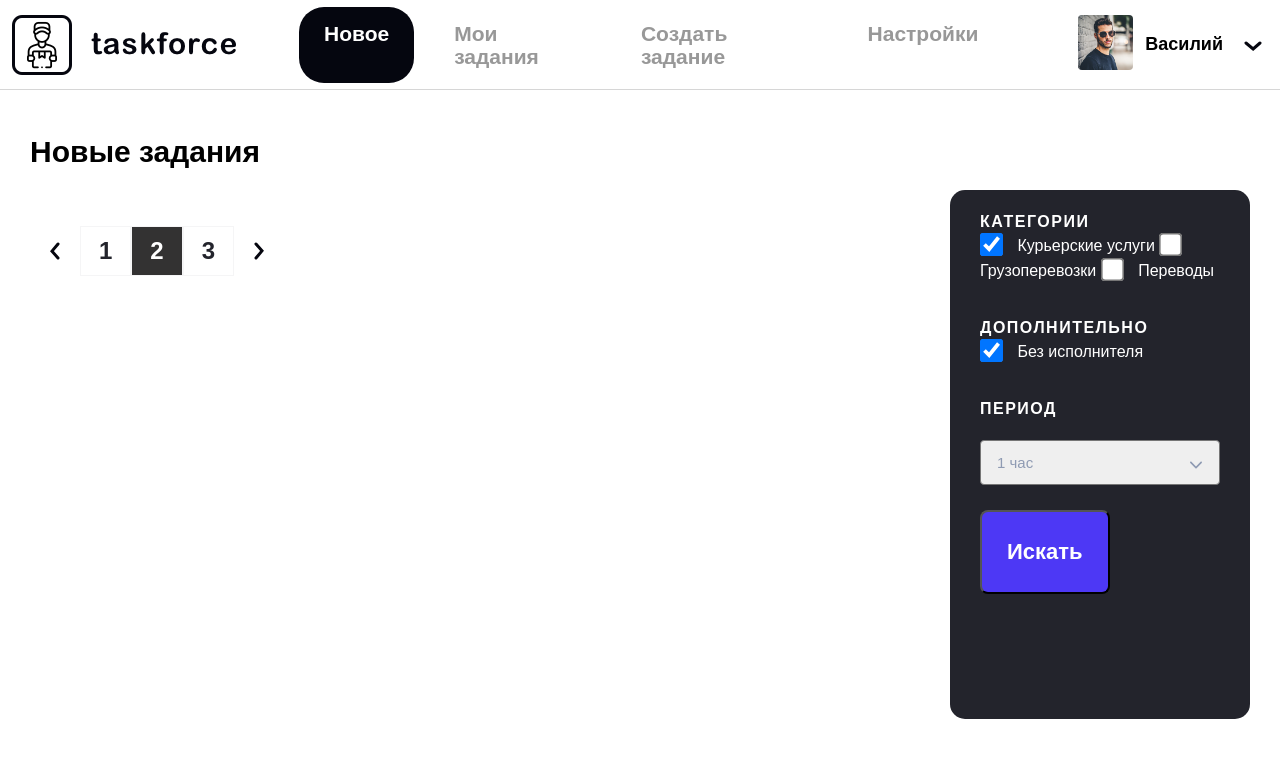
After one commit to voroninadm/task-force, a Yii app: template views/tasks/index.php in a window 1280 px wide. The commit adds this page. Shown: the top 758 px of the page. Run offline with PHP 8.4 and a stand-in for Yii, Linux system fonts and the light colour scheme; the template is opened without the code that fills it, so the values that code supplies are empty; some libraries are stand-ins or nearby versions; some web fonts are replaced.

Commit message:
index page with sorted tasks

```diff
--- a/fixtures/FileFixture.php
+++ b/fixtures/FileFixture.php
@@ -3,8 +3,9 @@
 
 namespace app\fixtures;
 
+use app\models\File;
 use yii\test\ActiveFixture;
-use app\models\File;
+
 
 class FileFixture extends ActiveFixture
 {
--- a/fixtures/TaskFileFixture.php
+++ b/fixtures/TaskFileFixture.php
@@ -3,8 +3,10 @@
 
 namespace app\fixtures;
 
+use yii\test\ActiveFixture;
 
-class TaskFileFixture
+class TaskFileFixture extends ActiveFixture
 {
-
+    public $tableName = 'task_file';
+    public $depends = [TaskFixture::class, FileFixture::class];
 }
--- a/fixtures/UserCategoryFixture.php
+++ b/fixtures/UserCategoryFixture.php
@@ -3,8 +3,10 @@
 
 namespace app\fixtures;
 
+use yii\test\ActiveFixture;
 
-class UserCategoryFixture
+class UserCategoryFixture extends ActiveFixture
 {
-
+    public $tableName = 'user_category';
+    public $depends = [UserFixture::class];
 }
--- a/fixtures/UserFixture.php
+++ b/fixtures/UserFixture.php
@@ -3,9 +3,9 @@
 
 namespace app\fixtures;
 
+use app\models\User;
+use yii\test\ActiveFixture;
 
-use yii\test\ActiveFixture;
-use app\models\User;
 
 class UserFixture extends ActiveFixture
 {
--- a/fixtures/data/task.php
+++ b/fixtures/data/task.php
@@ -3,7 +3,7 @@
 return [
     'task0' => [
         'public_date' => '2022-08-03 00:49:06',
-        'status' => 'failed',
+        'status' => 'new',
         'title' => 'Quia ipsam eligendi molestiae nihil atque est rem.',
         'description' => 'Nam dolores ratione minima laboriosam sapiente voluptates quaerat voluptatem. Enim aspernatur ipsa deleniti distinctio illo at sint voluptatem.',
         'category_id' => 7,
--- a/views/layouts/main.php
+++ b/views/layouts/main.php
@@ -29,7 +29,7 @@ AppAsset::register($this);
 <header class="page-header">
     <nav class="main-nav">
         <a href='#' class="header-logo">
-            <img class="logo-image" src="img/logotype.png" width=227 height=60 alt="taskforce">
+            <img class="logo-image" src="/img/logotype.png" width=227 height=60 alt="taskforce">
         </a>
         <div class="nav-wrapper">
             <ul class="nav-list">
@@ -50,7 +50,7 @@ AppAsset::register($this);
     </nav>
     <div class="user-block">
         <a href="#">
-            <img class="user-photo" src="img/man-glasses.png" width="55" height="55" alt="Аватар">
+            <img class="user-photo" src="/img/man-glasses.png" width="55" height="55" alt="Аватар">
         </a>
         <div class="user-menu">
             <p class="user-name">Василий</p>
--- /dev/null
+++ b/views/tasks/index.php
@@ -0,0 +1,93 @@
+<?php
+
+/**
+ * @var Task[] $models
+ * @var $this View
+ */
+
+use app\models\Task;
+use yii\helpers\BaseStringHelper;
+use yii\helpers\Html;
+use yii\web\View;
+
+$this->title = 'Новые задания';
+
+?>
+
+
+<div class="left-column">
+    <h3 class="head-main head-task">Новые задания</h3>
+    <?php foreach ($models as $model): ?>
+    <div class="task-card">
+        <div class="header-task">
+            <a href="#" class="link link--block link--big"><?= Html::encode($model->title); ?></a>
+            <p class="price price--task"><?= Html::encode($model->price); ?> ₽</p>
+        </div>
+        <p class="info-text">
+            <span class="current-time"><?= Yii::$app->formatter->asRelativeTime($model->public_date); ?></span>
+        </p>
+
+        <p class="task-text"><?= Html::encode(BaseStringHelper::truncate($model->description, 200)); ?></p>
+
+        <div class="footer-task">
+            <p class="info-text town-text"><?= Html::encode($model->address); ?></p>
+            <p class="info-text category-text"><?= Html::encode($model->category->name) ?></p>
+            <a href="#" class="button button--black">Смотреть Задание</a>
+        </div>
+    </div>
+    <?php endforeach; ?>
+
+    <div class="pagination-wrapper">
+        <ul class="pagination-list">
+            <li class="pagination-item mark">
+                <a href="#" class="link link--page"></a>
+            </li>
+            <li class="pagination-item">
+                <a href="#" class="link link--page">1</a>
+            </li>
+            <li class="pagination-item pagination-item--active">
+                <a href="#" class="link link--page">2</a>
+            </li>
+            <li class="pagination-item">
+                <a href="#" class="link link--page">3</a>
+            </li>
+            <li class="pagination-item mark">
+                <a href="#" class="link link--page"></a>
+            </li>
+        </ul>
+    </div>
+</div>
+<div class="right-column">
+    <div class="right-card black">
+        <div class="search-form">
+            <form>
+                <h4 class="head-card">Категории</h4>
+                <div class="form-group">
+                    <div>
+                        <input type="checkbox" id="сourier-services" checked>
+                        <label class="control-label" for="сourier-services">Курьерские услуги</label>
+                        <input id="cargo-transportation" type="checkbox">
+                        <label class="control-label" for="cargo-transportation">Грузоперевозки</label>
+                        <input id="translations" type="checkbox">
+                        <label class="control-label" for="translations">Переводы</label>
+                    </div>
+                </div>
+                <h4 class="head-card">Дополнительно</h4>
+                <div class="form-group">
+                    <input id="without-performer" type="checkbox" checked>
+                    <label class="control-label" for="without-performer">Без исполнителя</label>
+                </div>
+                <h4 class="head-card">Период</h4>
+                <div class="form-group">
+                    <label for="period-value"></label>
+                    <select id="period-value">
+                        <option>1 час</option>
+                        <option>12 часов</option>
+                        <option>24 часа</option>
+                    </select>
+                </div>
+                <input type="button" class="button button--blue" value="Искать">
+            </form>
+        </div>
+    </div>
+</div>
```
Also changed, not shown: controllers/TasksController.php (added, +20 -0 lines), fixtures/ResponseFixture.php (+5 -3 lines), fixtures/ReviewFixture.php (+5 -2 lines), fixtures/TaskFixture.php (+5 -2 lines), migrations/m220802_065234_create_junction_table_for_user_and_category_tables.php (+15 -47 lines), migrations/m220802_071747_create_junction_table_for_task_and_file_tables.php (+15 -49 lines), views/layouts/my_main.php (deleted, +0 -84 lines), views/site/index.php (line endings or trailing spaces).
